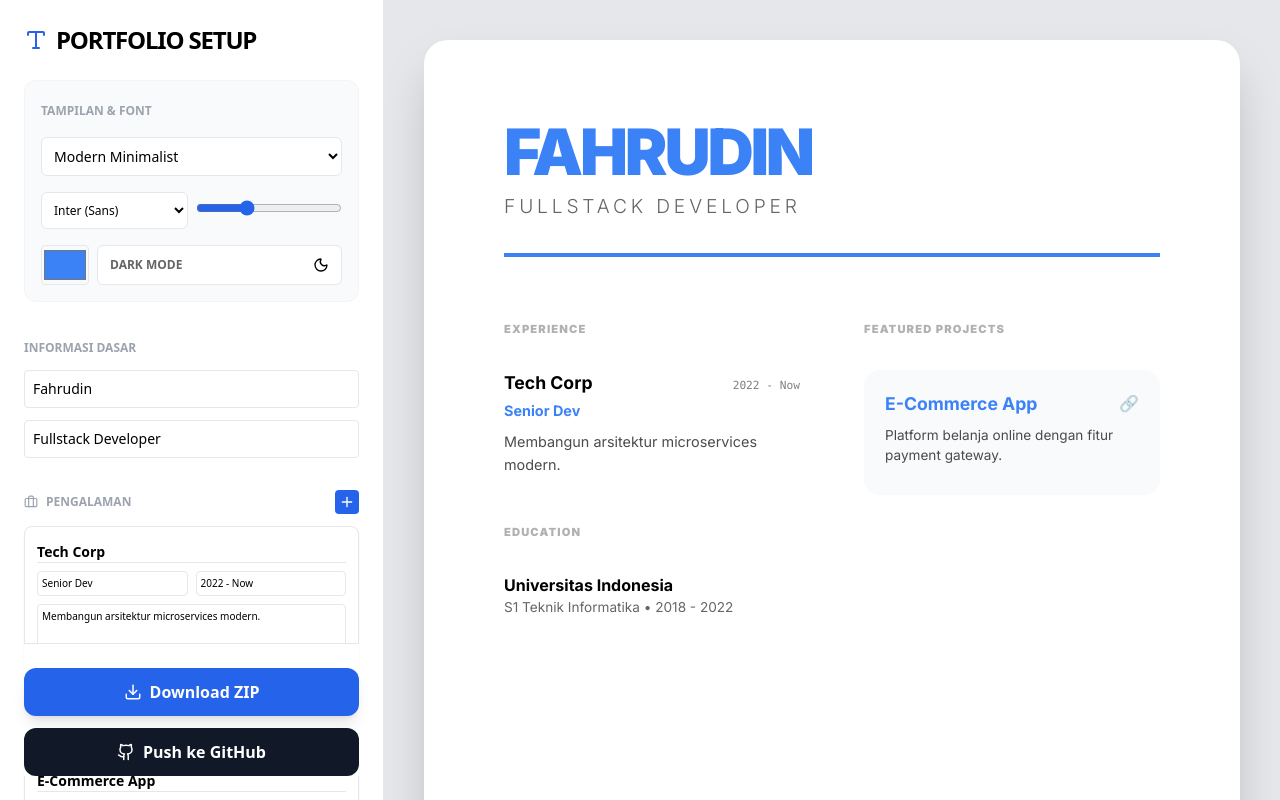
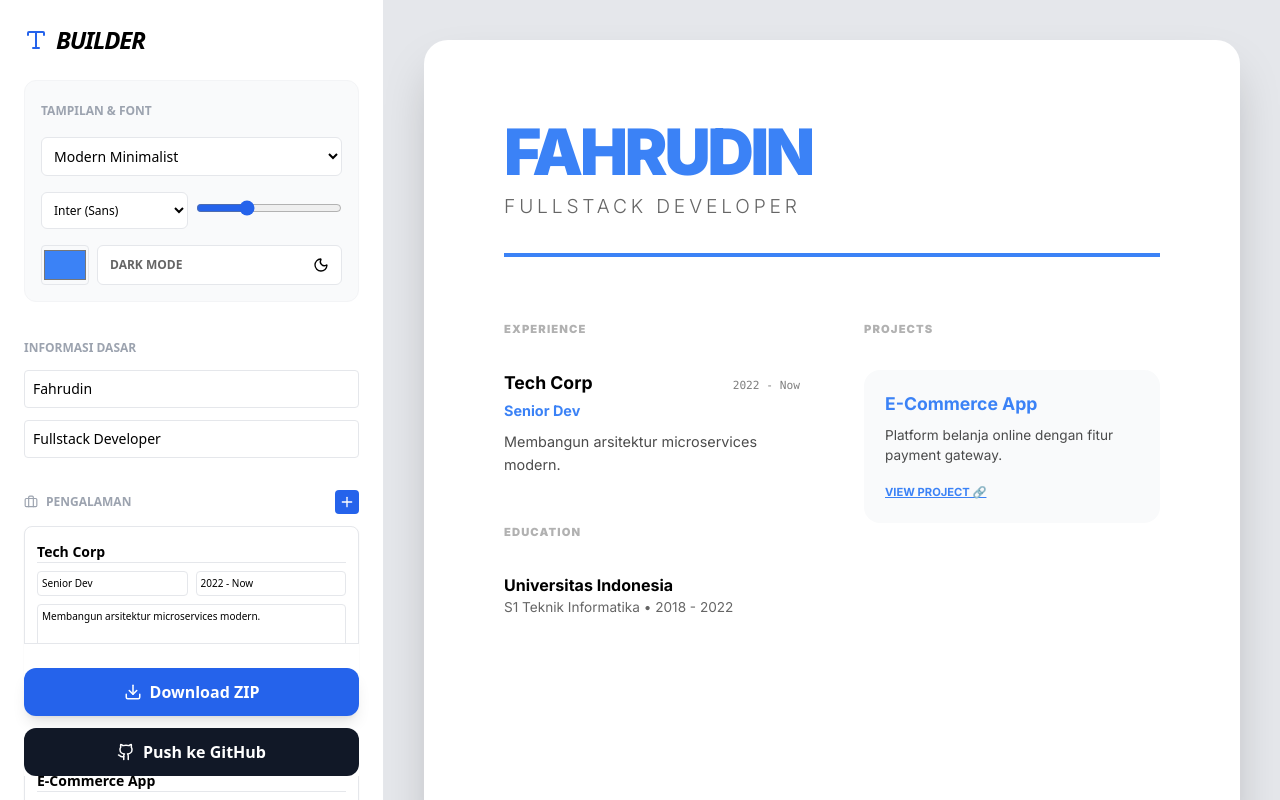
Before and after one commit to fahroediin/pf-maker, a React (Vite) app: page / in a window 1280 px wide. Built offline with nearby package versions, Linux system fonts and the light colour scheme.

Commit message:
finalize 1:1 preview n exporter result

```diff
--- a/src/App.jsx
+++ b/src/App.jsx
@@ -7,7 +7,7 @@ const Preview = () => {
   const { config } = usePortfolio();
 
   useEffect(() => {
-    // Memuat Tailwind v3 CDN ke dalam Preview
+    // Memuat Tailwind v3 CDN ke dalam Preview agar 1:1
     const script = document.createElement('script');
     script.src = "https://cdn.tailwindcss.com";
     document.head.appendChild(script);
@@ -31,7 +31,6 @@ const Preview = () => {
           fontSize: `${config.baseFontSize}px`
         }}
       >
-        {/* Render HTML 1:1 dari Engine */}
         <div
           dangerouslySetInnerHTML={{ __html: generateTemplateHTML(config) }}
           className="min-h-[85vh]"
--- a/src/components/Editor.jsx
+++ b/src/components/Editor.jsx
@@ -23,13 +23,12 @@ const Editor = () => {
 
   return (
     <div className="w-full md:w-96 h-screen bg-white border-r p-6 overflow-y-auto custom-scrollbar flex flex-col shadow-2xl">
-      <h1 className="text-2xl font-black mb-6 tracking-tighter flex items-center gap-2">
-        <Type className="text-blue-600" size={24} />
-        PORTFOLIO SETUP
+      <h1 className="text-2xl font-black mb-6 tracking-tighter flex items-center gap-2 italic">
+        <Type className="text-blue-600" size={24} /> BUILDER
       </h1>
 
       <div className="space-y-8 flex-1">
-        {/* SECTION 1: DESIGN */}
+        {/* DESIGN SECTION */}
         <section className="space-y-4 p-4 bg-gray-50 rounded-xl border border-gray-100">
           <label className="text-xs font-black uppercase text-gray-400">Tampilan & Font</label>
           <select className="w-full p-2 border rounded-md text-sm bg-white" value={config.templateId} onChange={(e) => updateConfig('templateId', e.target.value)}>
@@ -53,22 +52,22 @@ const Editor = () => {
           </div>
         </section>
 
-        {/* SECTION 2: BASIC INFO */}
+        {/* BASIC INFO */}
         <section className="space-y-3">
           <label className="text-xs font-black uppercase text-gray-400">Informasi Dasar</label>
           <input className="w-full p-2 border rounded text-sm" placeholder="Nama Lengkap" value={config.name} onChange={e => updateConfig('name', e.target.value)} />
           <input className="w-full p-2 border rounded text-sm" placeholder="Jabatan" value={config.role} onChange={e => updateConfig('role', e.target.value)} />
         </section>
 
-        {/* SECTION 3: EXPERIENCE */}
+        {/* EXPERIENCE */}
         <section>
           <div className="flex justify-between items-center mb-3">
             <label className="text-xs font-black uppercase text-gray-400 flex items-center gap-2"><Briefcase size={14} /> Pengalaman</label>
-            <button onClick={() => addItem('experiences', { id: Date.now(), company: '', role: '', dates: '', desc: '' })} className="p-1 bg-blue-600 text-white rounded"><Plus size={16}/></button>
+            <button onClick={() => addItem('experiences', { id: Date.now(), company: '', role: '', dates: '', desc: '' })} className="p-1 bg-blue-600 text-white rounded hover:bg-blue-700"><Plus size={16}/></button>
           </div>
           {config.experiences.map((exp) => (
             <div key={exp.id} className="p-3 border rounded-lg mb-4 bg-white relative group shadow-sm">
-              <button onClick={() => removeItem('experiences', exp.id)} className="absolute -top-2 -right-2 bg-white border text-red-500 p-1 rounded-full opacity-0 group-hover:opacity-100 transition"><Trash2 size={12}/></button>
+              <button onClick={() => removeItem('experiences', exp.id)} className="absolute -top-2 -right-2 bg-white border text-red-500 p-1 rounded-full shadow-md opacity-0 group-hover:opacity-100 transition"><Trash2 size={12}/></button>
               <input className="w-full text-sm font-bold border-b mb-2 outline-none" placeholder="Perusahaan" value={exp.company} onChange={e => updateItemInArray('experiences', exp.id, 'company', e.target.value)} />
               <div className="flex gap-2 mb-2">
                 <input className="w-1/2 text-[10px] p-1 border rounded" placeholder="Role" value={exp.role} onChange={e => updateItemInArray('experiences', exp.id, 'role', e.target.value)} />
@@ -79,15 +78,15 @@ const Editor = () => {
           ))}
         </section>
 
-        {/* SECTION 4: PROJECTS */}
+        {/* PROJECTS */}
         <section>
           <div className="flex justify-between items-center mb-3">
             <label className="text-xs font-black uppercase text-gray-400 flex items-center gap-2"><FolderKanban size={14} /> Projects</label>
-            <button onClick={() => addItem('projects', { id: Date.now(), title: '', link: '', desc: '' })} className="p-1 bg-purple-600 text-white rounded"><Plus size={16}/></button>
+            <button onClick={() => addItem('projects', { id: Date.now(), title: '', link: '', desc: '' })} className="p-1 bg-purple-600 text-white rounded hover:bg-purple-700"><Plus size={16}/></button>
           </div>
           {config.projects.map((proj) => (
             <div key={proj.id} className="p-3 border rounded-lg mb-4 bg-white relative group shadow-sm">
-              <button onClick={() => removeItem('projects', proj.id)} className="absolute -top-2 -right-2 bg-white border text-red-500 p-1 rounded-full opacity-0 group-hover:opacity-100 transition"><Trash2 size={12}/></button>
+              <button onClick={() => removeItem('projects', proj.id)} className="absolute -top-2 -right-2 bg-white border text-red-500 p-1 rounded-full shadow-md opacity-0 group-hover:opacity-100 transition"><Trash2 size={12}/></button>
               <input className="w-full text-sm font-bold border-b mb-2 outline-none" placeholder="Nama Project" value={proj.title} onChange={e => updateItemInArray('projects', proj.id, 'title', e.target.value)} />
               <input className="w-full text-[10px] p-1 border rounded mb-2" placeholder="Link" value={proj.link} onChange={e => updateItemInArray('projects', proj.id, 'link', e.target.value)} />
               <textarea className="w-full text-[10px] p-1 border rounded h-16" placeholder="Deskripsi..." value={proj.desc} onChange={e => updateItemInArray('projects', proj.id, 'desc', e.target.value)} />
@@ -95,11 +94,11 @@ const Editor = () => {
           ))}
         </section>
 
-        {/* SECTION 5: EDUCATION */}
+        {/* EDUCATION */}
         <section>
           <div className="flex justify-between items-center mb-3">
             <label className="text-xs font-black uppercase text-gray-400 flex items-center gap-2"><GraduationCap size={14} /> Pendidikan</label>
-            <button onClick={() => addItem('education', { id: Date.now(), school: '', degree: '', dates: '' })} className="p-1 bg-green-600 text-white rounded"><Plus size={16}/></button>
+            <button onClick={() => addItem('education', { id: Date.now(), school: '', degree: '', dates: '' })} className="p-1 bg-green-600 text-white rounded hover:bg-green-700"><Plus size={16}/></button>
           </div>
           {config.education.map((edu) => (
             <div key={edu.id} className="p-3 border rounded-lg mb-3 bg-white relative group">
--- a/src/templates/TemplateEngine.jsx
+++ b/src/templates/TemplateEngine.jsx
@@ -1,36 +1,33 @@
 export const generateTemplateHTML = (config) => {
-  const { experiences, education, projects, name, role, primaryColor, templateId } = config;
+  const { name, role, experiences, education, projects, templateId } = config;
 
-  // Helper: Render List Pengalaman
-  const expHTML = experiences.map(exp => `
+  // --- Sub-Renderers ---
+  const renderExp = () => experiences.map(exp => `
     <div class="mb-8">
       <div class="flex justify-between items-baseline mb-1">
-        <h4 class="font-bold dark:text-white" style="font-size: 1.1em">${exp.company || 'Nama Perusahaan'}</h4>
-        <span class="opacity-50 font-mono" style="font-size: 0.7em">${exp.dates || 'Tahun'}</span>
+        <h4 class="font-bold dark:text-white" style="font-size: 1.1em">${exp.company}</h4>
+        <span class="opacity-50 font-mono" style="font-size: 0.7em">${exp.dates}</span>
       </div>
-      <div class="text-primary font-semibold mb-2" style="font-size: 0.9em">${exp.role || 'Jabatan'}</div>
-      <p class="leading-relaxed opacity-70 dark:text-gray-300" style="font-size: 0.9em">${exp.desc || ''}</p>
+      <div class="text-primary font-semibold mb-2" style="font-size: 0.9em">${exp.role}</div>
+      <p class="leading-relaxed opacity-70 dark:text-gray-300" style="font-size: 0.9em">${exp.desc}</p>
     </div>`).join('');
 
-  // Helper: Render List Proyek
-  const projHTML = projects.map(proj => `
-    <div class="mb-6 p-5 bg-gray-50 dark:bg-gray-800 rounded-2xl border border-transparent hover:border-primary transition-all">
-      <div class="flex justify-between items-start mb-2">
-        <h4 class="font-bold text-primary" style="font-size: 1.1em">${proj.title || 'Judul Proyek'}</h4>
-        ${proj.link ? `<a href="${proj.link}" target="_blank" class="opacity-50 hover:opacity-100">🔗</a>` : ''}
-      </div>
-      <p class="opacity-70 dark:text-gray-300 mb-2" style="font-size: 0.85em">${proj.desc || ''}</p>
+  const renderEdu = () => education.map(edu => `
+    <div class="mb-4">
+      <h4 class="font-bold dark:text-white" style="font-size: 1em">${edu.school}</h4>
+      <p class="opacity-60 dark:text-gray-400" style="font-size: 0.85em">${edu.degree} • ${edu.dates}</p>
     </div>`).join('');
 
-  // Helper: Render List Pendidikan
-  const eduHTML = education.map(edu => `
-    <div class="mb-4">
-      <h4 class="font-bold dark:text-white" style="font-size: 1em">${edu.school || 'Nama Sekolah'}</h4>
-      <p class="opacity-60 dark:text-gray-400" style="font-size: 0.85em">${edu.degree || ''} • ${edu.dates || ''}</p>
+  const renderProj = () => projects.map(proj => `
+    <div class="mb-6 p-5 bg-gray-50 dark:bg-gray-800 rounded-2xl border border-transparent hover:border-primary transition-all">
+      <h4 class="font-bold text-primary mb-2" style="font-size: 1.1em">${proj.title}</h4>
+      <p class="opacity-70 dark:text-gray-300 mb-3" style="font-size: 0.85em">${proj.desc}</p>
+      ${proj.link ? `<a href="${proj.link}" target="_blank" class="text-primary font-bold underline" style="font-size: 0.7em">VIEW PROJECT 🔗</a>` : ''}
     </div>`).join('');
 
-  // --- TEMPLATE 1: MODERN ---
-  if (templateId === 'modern') {
+  // --- Template Switcher ---
+  switch (templateId) {
+    case 'modern':
       return `
         <div class="p-8 md:p-20 bg-white dark:bg-gray-900 min-h-screen transition-colors duration-500">
           <header class="mb-16 border-b-4 pb-8 border-primary">
@@ -40,20 +37,18 @@ export const generateTemplateHTML = (config) => {
           <div class="grid grid-cols-1 md:grid-cols-2 gap-16">
             <section>
               <h3 class="font-black opacity-30 uppercase mb-8 tracking-widest dark:text-white" style="font-size: 0.7em">Experience</h3>
-            ${expHTML}
+              ${renderExp()}
               <h3 class="font-black opacity-30 uppercase mb-8 mt-12 tracking-widest dark:text-white" style="font-size: 0.7em">Education</h3>
-            ${eduHTML}
+              ${renderEdu()}
             </section>
             <section>
-            <h3 class="font-black opacity-30 uppercase mb-8 tracking-widest dark:text-white" style="font-size: 0.7em">Featured Projects</h3>
-            ${projHTML}
+              <h3 class="font-black opacity-30 uppercase mb-8 tracking-widest dark:text-white" style="font-size: 0.7em">Projects</h3>
+              ${renderProj()}
             </section>
           </div>
         </div>`;
-  }
 
-  // --- TEMPLATE 2: CREATIVE ---
-  if (templateId === 'creative') {
+    case 'creative':
       return `
         <div class="flex flex-col md:flex-row items-stretch min-h-screen bg-stone-100 dark:bg-zinc-950 transition-colors duration-500">
           <div class="w-full md:w-1/3 p-10 flex flex-col justify-end text-white relative overflow-hidden bg-primary min-h-[400px]">
@@ -65,23 +60,21 @@ export const generateTemplateHTML = (config) => {
           </div>
           <div class="w-full md:w-2/3 p-8 md:p-12 space-y-10 overflow-y-auto">
             <div class="bg-white dark:bg-zinc-900 p-10 rounded-[2.5rem] shadow-sm">
-            <h2 class="font-black uppercase mb-8 flex items-center gap-2 dark:text-white" style="font-size: 1.2em"><span class="w-8 h-1 bg-primary"></span> JOURNEY</h2>
-            ${expHTML}
+              <h2 class="font-black uppercase mb-8 dark:text-white" style="font-size: 1.2em"><span class="inline-block w-8 h-1 bg-primary mr-2"></span> JOURNEY</h2>
+              ${renderExp()}
             </div>
             <div class="bg-white dark:bg-zinc-900 p-10 rounded-[2.5rem] shadow-sm">
-            <h2 class="font-black uppercase mb-8 flex items-center gap-2 dark:text-white" style="font-size: 1.2em"><span class="w-8 h-1 bg-primary"></span> PROJECTS</h2>
-            <div class="grid grid-cols-1 gap-4">${projHTML}</div>
+              <h2 class="font-black uppercase mb-8 dark:text-white" style="font-size: 1.2em"><span class="inline-block w-8 h-1 bg-primary mr-2"></span> WORKS</h2>
+              ${renderProj()}
             </div>
             <div class="bg-white dark:bg-zinc-900 p-10 rounded-[2.5rem] shadow-sm">
-            <h2 class="font-black uppercase mb-8 flex items-center gap-2 dark:text-white" style="font-size: 1.2em"><span class="w-8 h-1 bg-primary"></span> EDUCATION</h2>
-            ${eduHTML}
+              <h2 class="font-black uppercase mb-8 dark:text-white" style="font-size: 1.2em"><span class="inline-block w-8 h-1 bg-primary mr-2"></span> EDUCATION</h2>
+              ${renderEdu()}
             </div>
           </div>
         </div>`;
-  }
 
-  // --- TEMPLATE 3: CLASSIC ---
-  if (templateId === 'classic') {
+    case 'classic':
       return `
         <div class="p-6 md:p-10 bg-gray-100 dark:bg-slate-950 min-h-screen font-serif transition-colors duration-500 flex justify-center">
           <div class="max-w-4xl w-full bg-white dark:bg-slate-900 shadow-2xl p-8 md:p-16 border-double border-4 border-primary transition-colors duration-500">
@@ -92,18 +85,16 @@ export const generateTemplateHTML = (config) => {
             </header>
             <section class="mb-12">
               <h2 class="text-center font-bold mb-10 underline underline-offset-8 text-gray-900 dark:text-white" style="font-size: 1.2em">EXPERIENCE</h2>
-            ${expHTML}
+              ${renderExp()}
             </section>
             <div class="grid grid-cols-1 md:grid-cols-2 gap-12 pt-10 border-t dark:border-slate-800">
-            <section><h3 class="font-bold mb-6 dark:text-white">EDUCATION</h3>${eduHTML}</section>
-            <section><h3 class="font-bold mb-6 dark:text-white">PROJECTS</h3>${projHTML}</section>
+              <section><h3 class="font-bold mb-6 dark:text-white">EDUCATION</h3>${renderEdu()}</section>
+              <section><h3 class="font-bold mb-6 dark:text-white">PROJECTS</h3>${renderProj()}</section>
             </div>
           </div>
         </div>`;
-  }
 
-  // --- TEMPLATE 4: TERMINAL ---
-  if (templateId === 'terminal') {
+    case 'terminal':
       return `
         <div class="p-4 md:p-10 bg-[#0d0d0d] text-[#00ff41] font-mono min-h-screen">
           <div class="max-w-4xl mx-auto border border-[#00ff41]/30 rounded-lg p-6 md:p-10 shadow-[0_0_20px_rgba(0,255,65,0.1)] bg-black/90">
@@ -112,17 +103,19 @@ export const generateTemplateHTML = (config) => {
             <p class="text-white opacity-80 mb-12" style="font-size: 1.2em">${`$ status --role "${role}"`}</p>
             <section class="mb-10">
               <p class="text-yellow-400 mb-4" style="font-size: 0.8em">// experience.log</p>
-            ${expHTML}
+              ${renderExp()}
             </section>
             <section class="mb-10">
               <p class="text-blue-400 mb-4" style="font-size: 0.8em">// projects.sh</p>
-            ${projHTML}
+              ${renderProj()}
             </section>
             <section>
               <p class="text-purple-400 mb-4" style="font-size: 0.8em">// education.json</p>
-            ${eduHTML}
+              ${renderEdu()}
             </section>
           </div>
         </div>`;
+
+    default: return `<div>Template not found</div>`;
   }
 };
```
Lines whose indentation alone changed are shown as unchanged.
